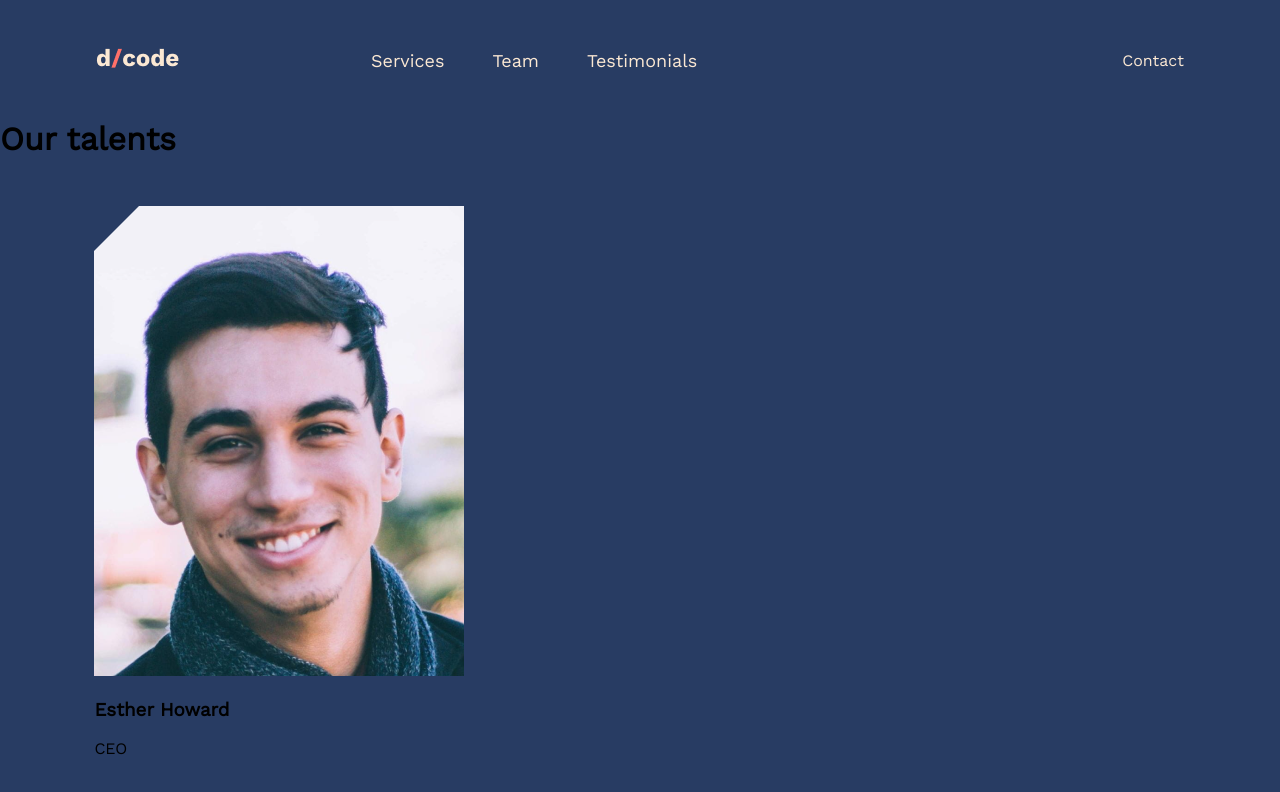
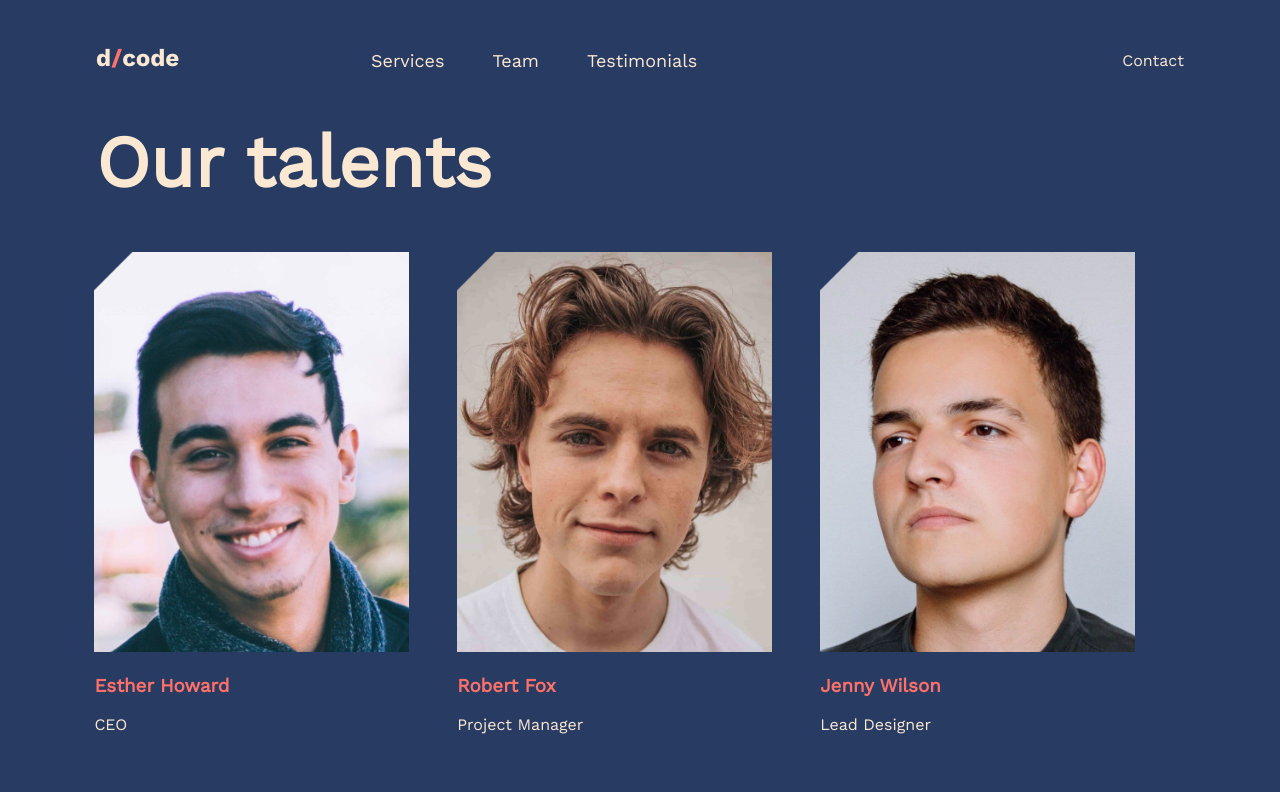
Before and after one commit to Akinsuyiphilip/Dcodes, a React (Create React App) app: page /Team in a window 1280 px wide. Shown: the top 792 px of the page. Built offline with nearby package versions, Linux system fonts and the light colour scheme.

Commit message:
add files

```diff
--- a/src/Components/carousel/Profiledata.jsx
+++ b/src/Components/carousel/Profiledata.jsx
@@ -4,15 +4,15 @@ const  profileData =[
         stats: "CEO",
         img: "./imageslider/profile2.png",
     },
-    // {
-    //     name: "Robert Fox",
-    //     stats: "Project Manager",
-    //     img: "./imageslider/profile1.png",
-    // },
-    // {
-    //     name: "Jenny Wilson",
-    //     stats: "Lead Designer",
-    //     img: "./imageslider/profile3.png",
-    // },
+    {
+        name: "Robert Fox",
+        stats: "Project Manager",
+        img: "./imageslider/profile1.png",
+    },
+    {
+        name: "Jenny Wilson",
+        stats: "Lead Designer",
+        img: "./imageslider/profile3.png",
+    },
 ]
 export default profileData;
--- a/src/Components/carousel/Profiles.jsx
+++ b/src/Components/carousel/Profiles.jsx
@@ -1,18 +1,22 @@
 import React from 'react';
 import profileData from './Profiledata';
-
+import './profile.css'
 
 
 
 function profiles() {
 return (
 <section>
+
+
     <div className="profilescontext">
-        { profileData.map((profile, index) => { return(  <img src={profile.img} alt='image' />)})}
-            { profileData.map((profile, index) => { return (
-               <h3>{profile.name}</h3>
-            )})}
-            {profileData.map((profile, index)=> { return ( <p>{profile.stats}</p>)})}
+        { profileData.map((profile, index) => { return(
+        <div className=" content" key={index}>
+            <img src={profile.img} alt='image'  />
+            <h3 >{profile.name} </h3>
+            <p >{profile.stats}</p>
+        </div> )})}
+
     </div>
 
 </section>
--- /dev/null
+++ b/src/Components/carousel/profile.css
@@ -0,0 +1,17 @@
+.profilescontext {
+  display: flex;
+}
+.profilescontext .content {
+  padding-right: 3rem;
+}
+.profilescontext .content img {
+  height: 25rem;
+}
+.profilescontext .content h3 {
+  color: #FF7069;
+  font-size: 24;
+}
+.profilescontext .content p {
+  color: #FBE8D3;
+  font-size: 18;
+}/*# sourceMappingURL=profile.css.map */
--- /dev/null
+++ b/src/Components/carousel/profile.scss
@@ -0,0 +1,19 @@
+.profilescontext{
+    display: flex;
+
+    .content{
+        padding-right: 3rem;
+
+        img{
+            height: 25rem;
+        }
+        h3{
+            color:#FF7069;
+            font-size: 24;
+        }
+        p{
+            color: #FBE8D3;
+            font-size: 18;
+        }
+    }
+}
--- a/src/index.css
+++ b/src/index.css
@@ -85,4 +85,9 @@ body .homepage .textarea p {
 }
 body .homepage .btn {
   margin: 3rem 6.5rem;
+}
+body .team h1 {
+  margin: 3rem 6rem;
+  color: var(--text-color1);
+  font-size: 72px;
 }/*# sourceMappingURL=index.css.map */
--- a/src/index.scss
+++ b/src/index.scss
@@ -108,4 +108,11 @@ body {
             margin: 3rem 6.5rem;
         }
     }
+    .team{
+        h1{
+            margin: 3rem 6rem;
+            color: var(--text-color1);
+            font-size: 72px;
+        }
+    }
 }
--- a/src/pages/Team.jsx
+++ b/src/pages/Team.jsx
@@ -4,8 +4,12 @@ import Profile from '../Components/carousel/Profiles';
 function Team() {
   return (
     <>
+    <div className="team">
     <h1>Our talents</h1>
+
     <Profile />
+    </div>
+
 
     </>
   )
```
Also changed, not shown: 2 other files (tests, documents, lock files or other folders). Lines whose indentation alone changed are shown as unchanged.
